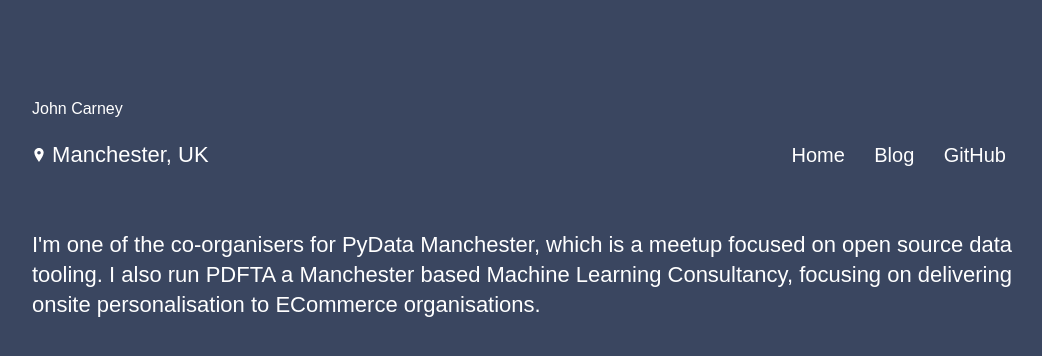
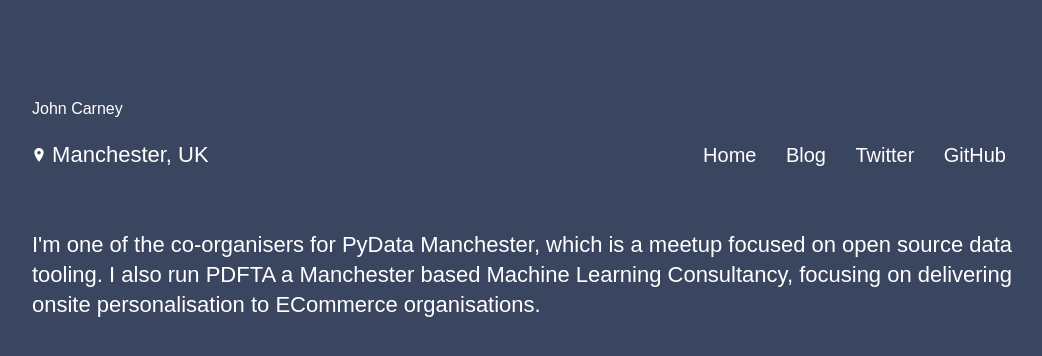
Before and after one commit to jaspajjr/jaspajjr-homepage, a Flask app: page / in a window 1280 px wide. Shown: the top 356 px of the page, without its empty margins (96-1138 px from the left). Run offline with Flask 2, Linux system fonts and the light colour scheme.

Commit message:
Added twitter link.

```diff
--- a/templates/base.html
+++ b/templates/base.html
@@ -20,6 +20,7 @@
                 <ul>
                     <li id="link-list"><a href="{{ url_for("home") }}">Home</a></li>
                     <li id="link-list"><a href="{{ url_for("blog") }}">Blog</a></li>
+                    <li id="link-list"><a href="http://twitter.com/jaspajjr" target="_blank">Twitter</a></li>
                     <li id="link-list"><a href="http://github.com/jaspajjr" target="_blank">GitHub</a></li>
                 </ul>
             </div>
--- a/templates/index.html
+++ b/templates/index.html
@@ -16,6 +16,7 @@
                 <ul>
                     <li id="link-list"><a href="{{ url_for("home") }}">Home</a></li>
                     <li id="link-list"><a href="{{ url_for("blog") }}">Blog</a></li>
+                    <li id="link-list"><a href="http://twitter.com/jaspajjr" target="_blank">Twitter</a></li>
                     <li id="link-list"><a href="http://github.com/jaspajjr" target="_blank">GitHub</a></li>
                 </ul>
             </div>
```
